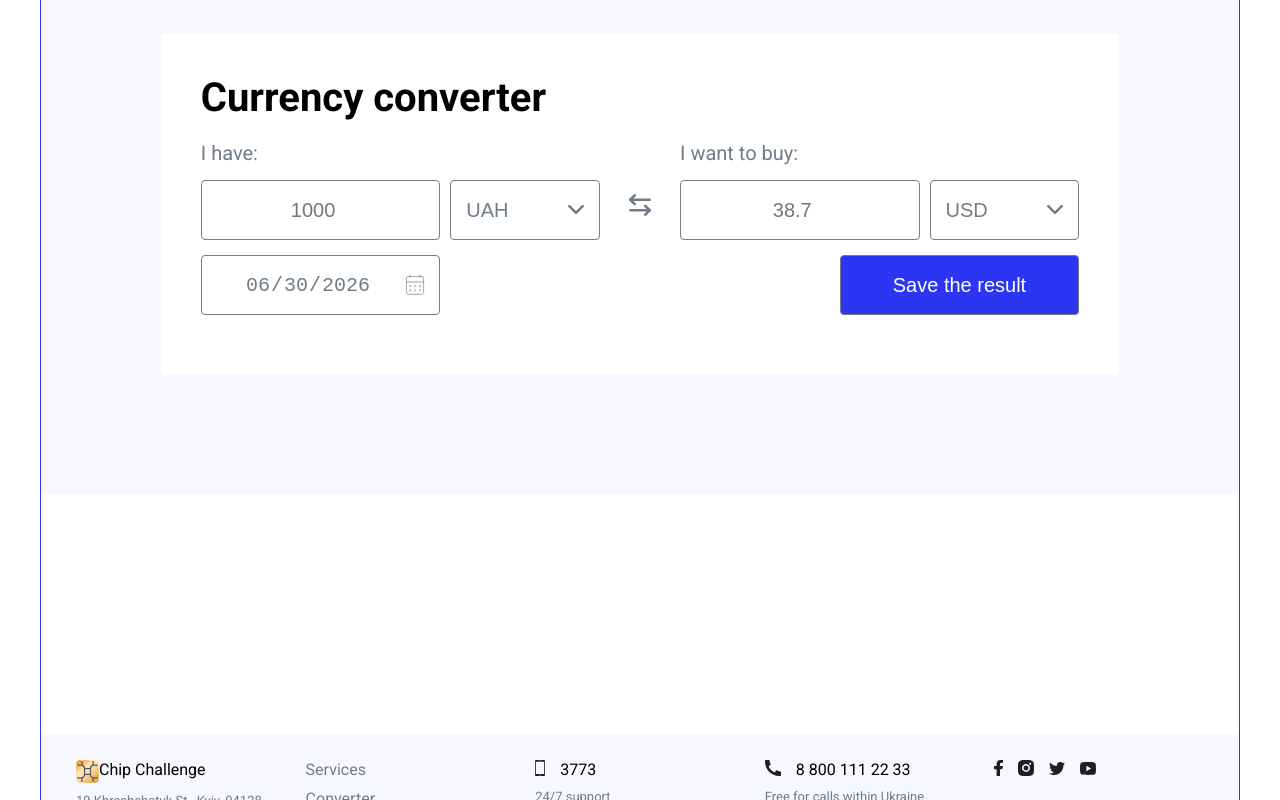
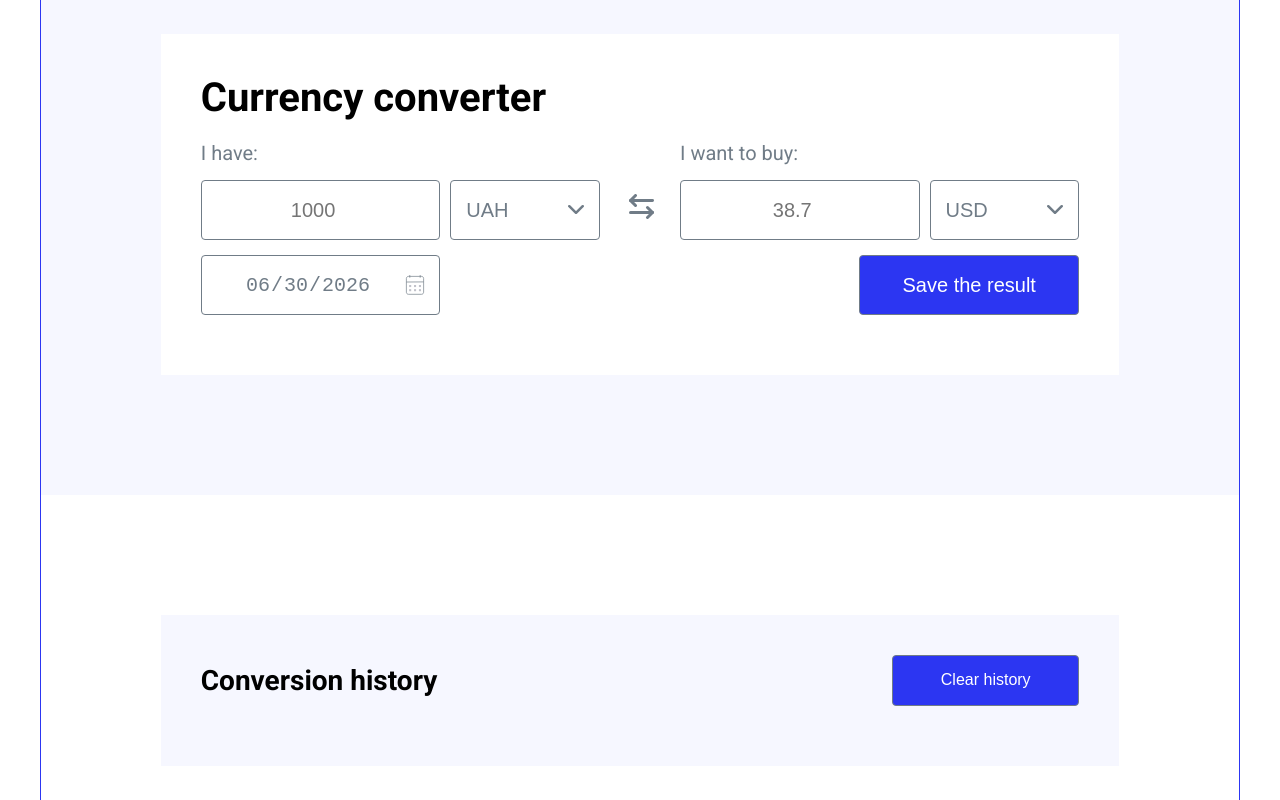
Before and after one commit to evelinabortnyk/convertor_26, a React (Vite) app: page /converter in a window 1280 px wide. Shown: the part 560-1360 px from the top of the page. Built offline with nearby package versions, Linux system fonts and the light colour scheme.

Commit message:
converter-page history block created

```diff
--- a/src/components/Footer/footer.css
+++ b/src/components/Footer/footer.css
@@ -15,8 +15,13 @@ footer {
 
 .footer-column--title{
     display: flex;
+    align-items: center;
     color: black;
     padding-bottom: 10px;
+}
+
+.footer-column--title > p{
+    margin-left: 5px;
 }
 
 .footer-column--info{
--- a/src/index.css
+++ b/src/index.css
@@ -24,6 +24,7 @@ a{
 a:hover{
   color: #2C36F2;
 }
+
 
 button:hover{
   cursor: pointer;
@@ -58,7 +59,6 @@ h1{
   padding-bottom: 0;
   border: none;
   border-radius: 5px;
-
 }
 
 .logo-wrap{
--- a/src/pages/Converter-page/Converter.jsx
+++ b/src/pages/Converter-page/Converter.jsx
@@ -12,10 +12,10 @@ function Converter() {
     return (
         <main>
             <div className='main-block main-block--converter'>
-                <div className='converter-wrap'>
+                <div className='main-block--wrap converter-wrap'>
                     <h3 className='convertor-title '>Currency converter</h3>
-                    <div className='converter-block'>
-                        <div className="converter-column">
+                    <div className='columns-wrap converter-block'>
+                        <div className="main-column converter-column">
                             <label htmlFor="count-have column-part">I have:</label>
                             <div className="feilds-wrap column-part">
                                 <input type="number" id='feild-wrap' placeholder='1000' className='feild feild--input' />
@@ -30,8 +30,8 @@ function Converter() {
                                 <img src={calendar} alt="calendar" className='calendar-icon' />
                             </div>
                         </div>
-                        <img src={revers} className='revers--icon' alt="" />
-                        <div className="converter-column right-column">
+                        <button className='revers--icon'><img src={revers}  alt="" /></button>
+                        <div className="main-column converter-column right-column">
                             <label htmlFor="count-have column-part">I want to buy:</label>
                             <div className="feilds-wrap column-part">
                                 <input type="number" id='feild-wrap' placeholder='38.7' className='feild feild--input' />
@@ -51,6 +51,20 @@ function Converter() {
                 </div>
             </div>
             <div className='main-block main-block--history'>
+                <div className="main-block--wrap history--wrap">
+                    <div className='history--header'>
+                        <h3>Conversion history</h3>
+                        <button className='feild converter--button history--btn'>Clear history</button>
+                    </div>
+                    <div className="columns-wrap histori-main-block">
+                        {/* <div className="history-data-wrap">
+                            <p className='history-data--date'>25.11.2020</p>
+                            <p className='history-data--count history-data--have'>1000 UAH</p>
+                            <p className='history-data--vector'></p>
+                            <p className='history-data--count history-data--buy'>36,65 USD</p>
+                        </div> */}
+                    </div>
+                </div>
 
             </div>
         </main>
--- a/src/pages/Converter-page/converter.css
+++ b/src/pages/Converter-page/converter.css
@@ -13,30 +13,37 @@ main{
     background-color: var(--light-gray);
 }
 
-.converter-wrap{
-    position: relative;
+.main-block--wrap{
     display: flex;
     flex-direction: column;
 
     width: 100%;
     max-width: 962px;
+    padding: 40px;
+}
+
+.converter-wrap{
+    position: relative;
+
     background-color: #fff;
-    padding: 40px;
 }
 
 .convertor-title{
     font-size: 40px;
 }
 
-.converter-block{
+.columns-wrap{
     display: flex;
     justify-content: space-between;
+}
+
+.converter-block{
     gap: 80px;
 
     padding: 20px 0;
 }
 
-.converter-column{
+.main-column{
     flex: 1 1 calc(50% - 20px);
 }
 
@@ -45,7 +52,6 @@ main{
     color: var(--gray)
 }
 
-
 .column-part{
     margin-top: 15px;
 }
@@ -53,8 +59,6 @@ main{
 .feild{
     height: 60px;
     padding: 0 10px;
-    min-width: 60%;
-    max-width: 220px;
 
     border: var(--gray) 1px solid;
     border-radius: 4px;
@@ -64,6 +68,8 @@ main{
 .feild--input{
     text-align: center;
     margin-right: 10px;
+    min-width: 60%;
+    max-width: 220px;
 }
 
 .feild--select{
@@ -117,6 +123,7 @@ main{
 }
 
 .converter--button{
+    width: 220px;
     background-color: var(--blue);
     color: #fff;
 }
@@ -125,6 +132,64 @@ main{
     position: absolute;
     width: 22px;
     height: 22px;
+    border: none;
+    background-color: #fff;
     left: calc(50% - 11px);
     top: calc(50% - 11px);
 }
+
+.history--wrap{
+    background-color: var(--light-gray);
+}
+
+.history--header{
+    display: flex;
+    justify-content: space-between;
+    align-items: center;
+
+    padding-bottom: 20px;
+}
+
+.history--header > h3{
+    font-size: 28px;
+}
+
+.history--btn{
+    width: 187px;
+    height: 51px;
+    font-size: 16px;
+}
+
+.histori-main-block{
+    flex-wrap: wrap;
+    gap: 24px;
+    width: 100%;
+}
+
+.history-data-wrap{
+    max-width: calc(50% - 12px);
+    flex: 1 1 50%;
+    display: flex;
+    align-items: center;
+    justify-content: space-around;
+    padding: 10px;
+
+    font-size: 18px;
+    background-color: #fff;
+}
+
+.history-data--date{
+    color: #C1C2CA;
+}
+
+.history-data--vector{
+    display: block;
+    width: 16px;
+    height: 12px;
+    background: url(./img/history-vector.svg)  no-repeat center;
+}
+
+.history-data--count{
+    font-weight: 600;
+    color: var(--gray);
+}
```
Also changed, not shown: src/pages/Converter-page/img/history-vector.svg (added).
